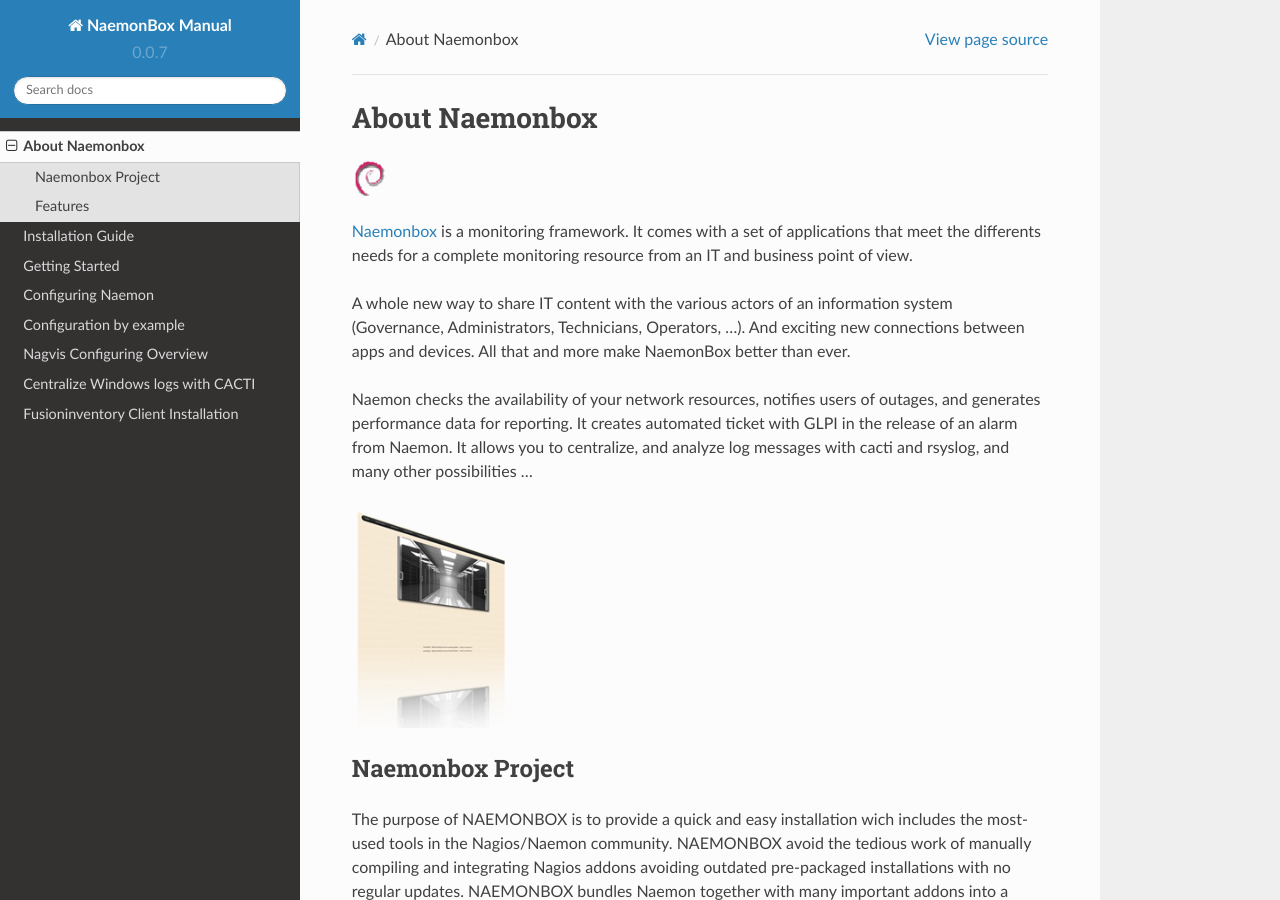
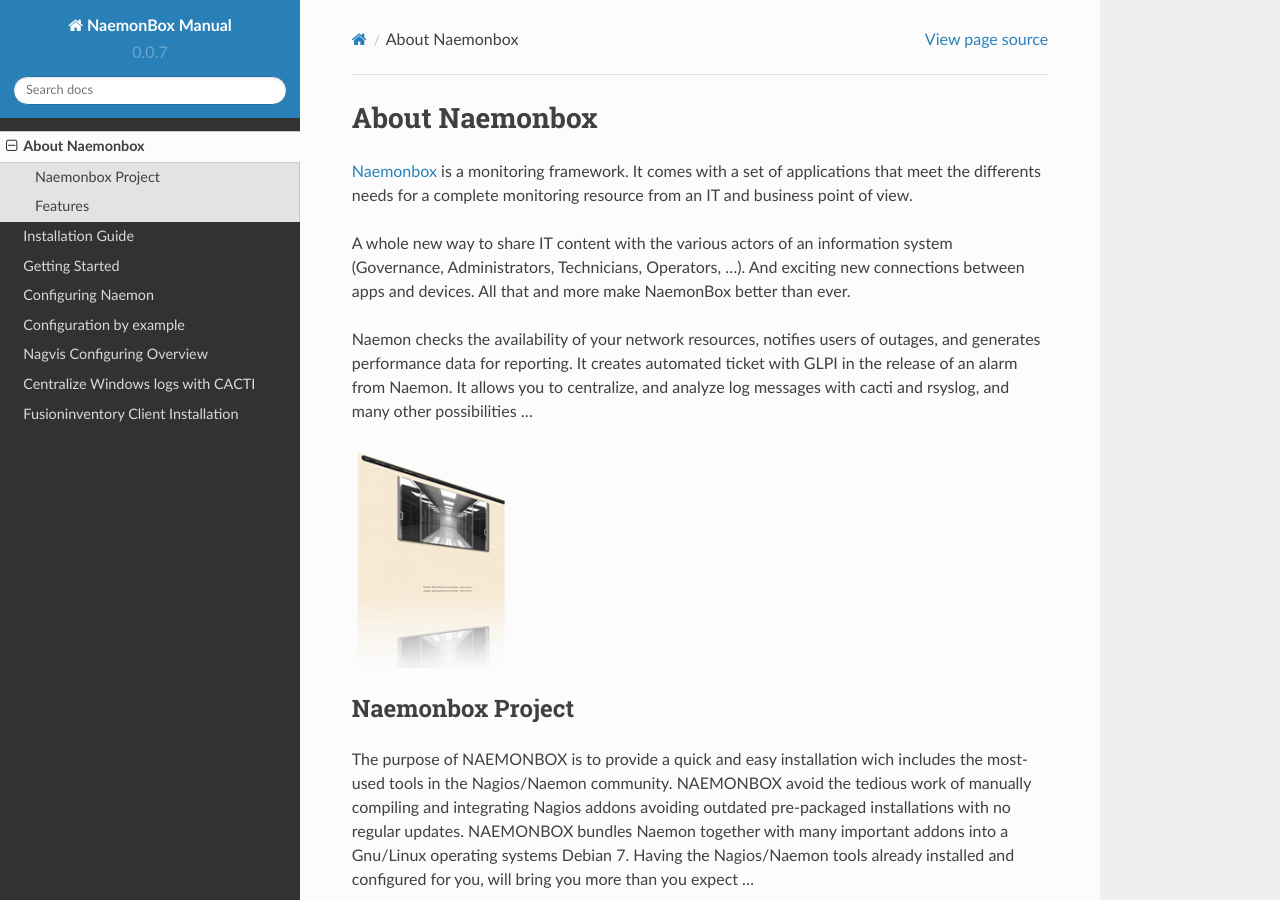
Before and after one commit to mgadi/naemonbox, a Sphinx documentation site: the page built from docs/source/01_introduction/index.rst, in a window 1280 px wide and 900 px high. Built offline with Sphinx 7.4.7 and the Read the Docs theme 2.0.0, drawn with Linux system fonts in a browser that asks for light colours; pages that are not in the unit, such as notebooks, are missing from menus.

Commit message:
Update index.rst

```diff
--- a/docs/source/01_introduction/index.rst
+++ b/docs/source/01_introduction/index.rst
@@ -1,9 +1,6 @@
 ==============
 About Naemonbox
 ==============
-
-.. image:: /images/debian.png
- :scale: 90 %
 
 `Naemonbox <https://naemonbox.com/>`_ is a monitoring framework. It comes with a set of applications that meet the differents needs for a complete monitoring resource from an IT and business point of view.
 
```
